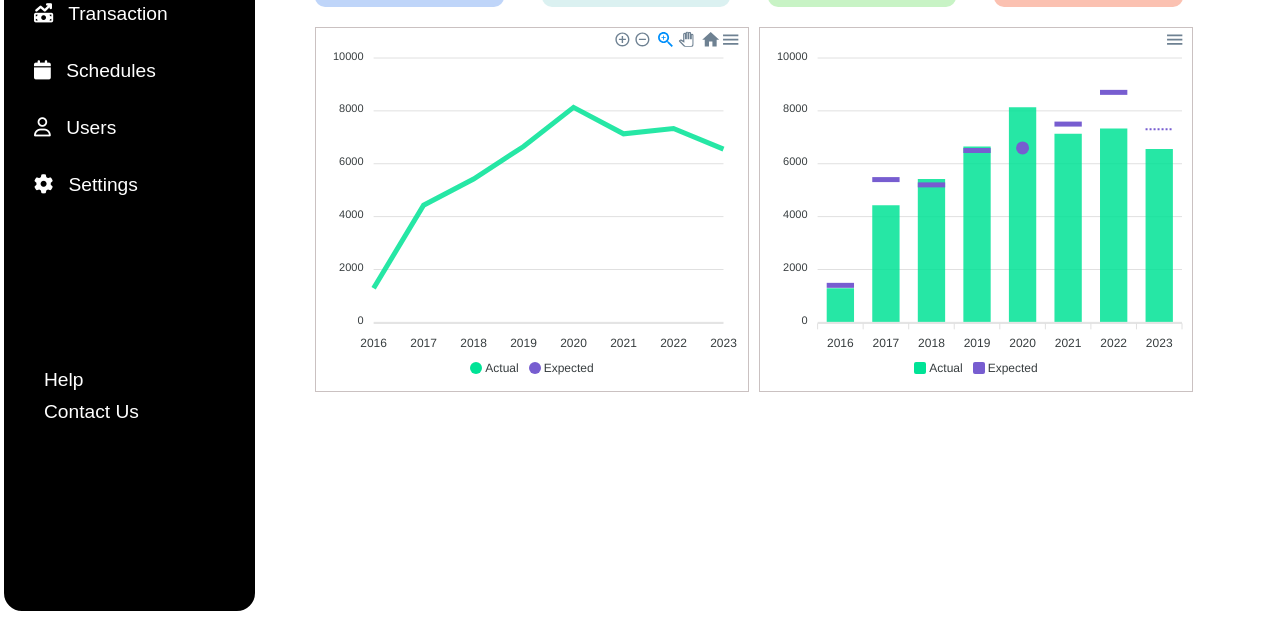
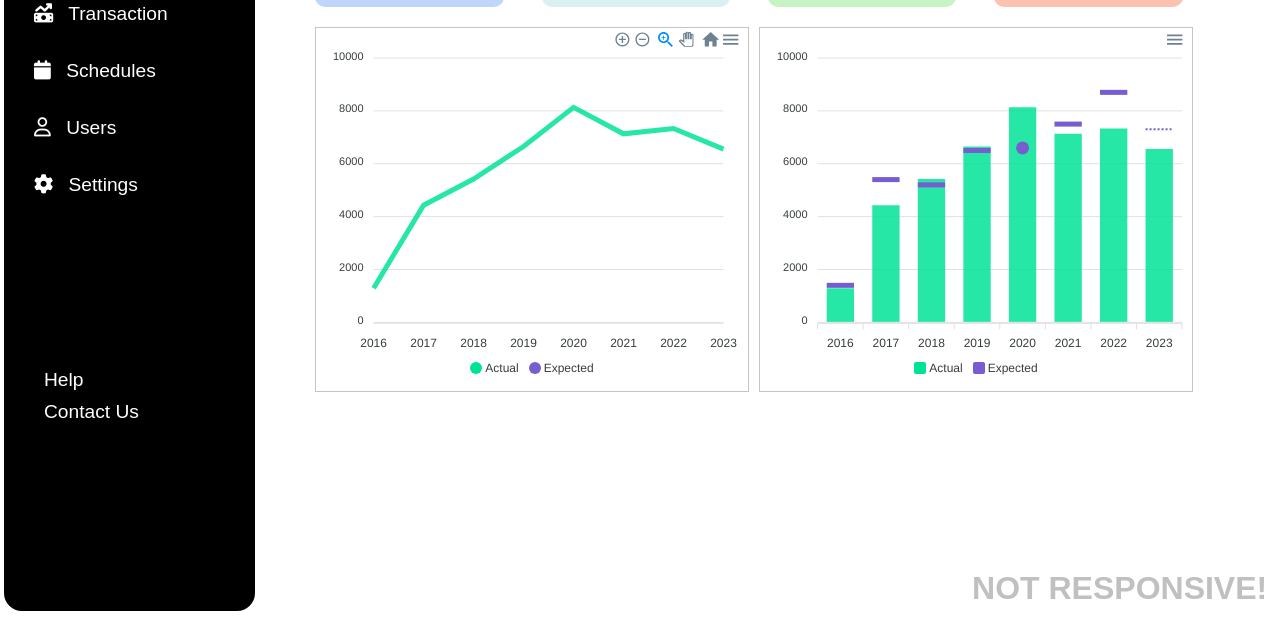
Before and after one commit to fardeen210702/Dashboard, a plain HTML site: page index.html in a window 1280 px wide. Shown: the part 185-806 px from the top of the page. Drawn offline with nearby package versions, Linux system fonts and the light colour scheme.

Commit message:
Update index.html

```diff
--- a/index.html
+++ b/index.html
@@ -10,6 +10,7 @@
 
 <body>
     <div class="dashboard_content">
+        <h1 class="notresponsive">NOT RESPONSIVE! </h1>
 
         <!-- left--content -->
         <div class="left_con">
```
